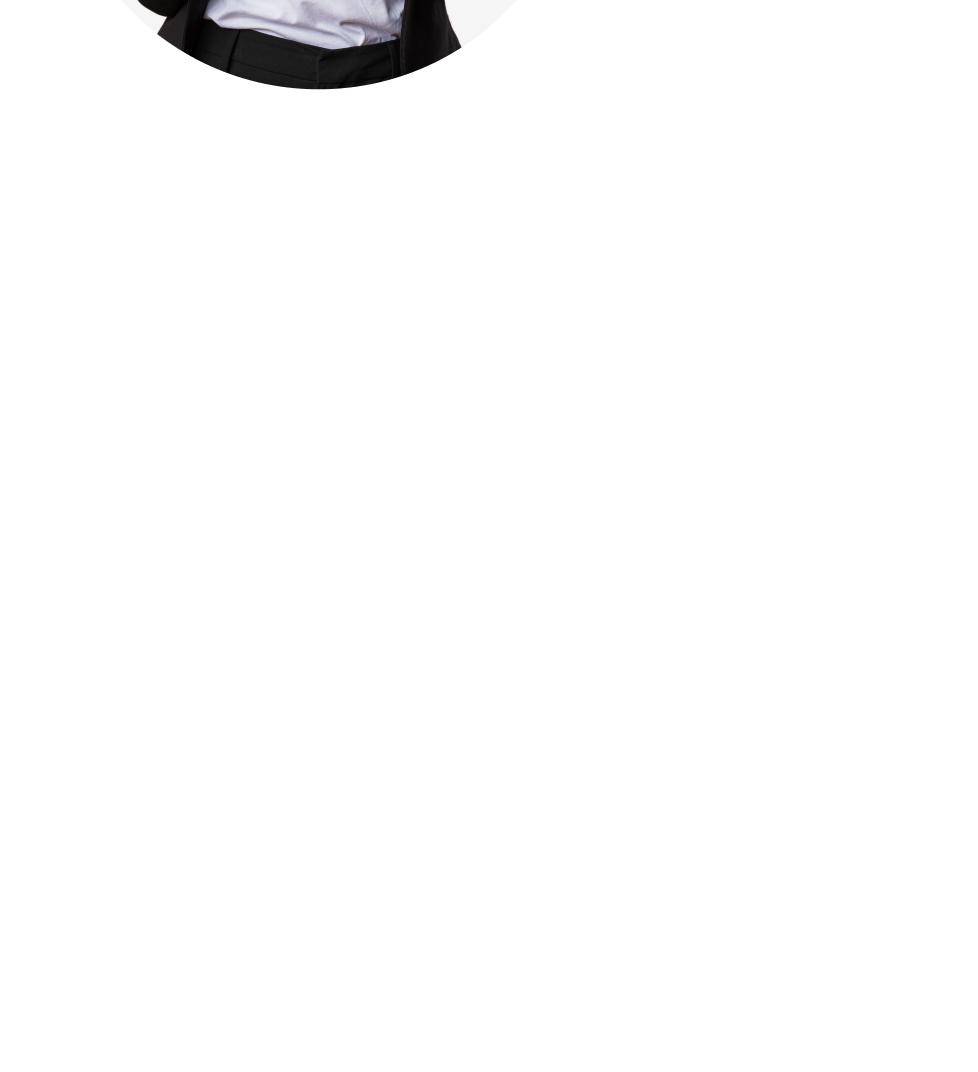
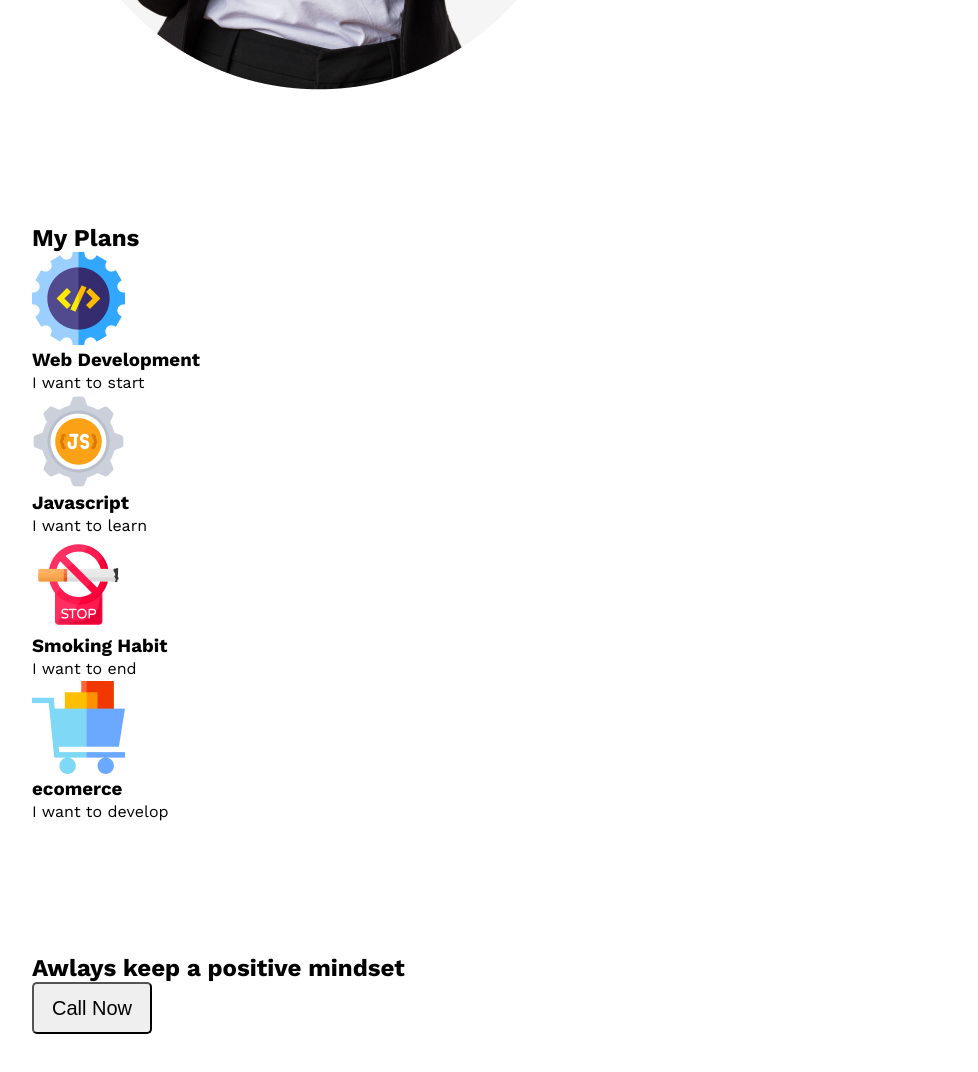
Before and after one commit to Jobayer98/new-year-new-me, a plain HTML site: page index.html in a window 1280 px wide. Shown: the part 1574-2646 px from the top of the page, without its empty margins (118-1096 px from the left). Before the commit the page ends 1798 px from the top, so only its background shows below. Drawn offline with nearby package versions, Linux system fonts and the light colour scheme.

Commit message:
completed motivational section

```diff
--- a/css/styles.css
+++ b/css/styles.css
@@ -56,7 +56,7 @@ p,li {
 }
 
 .btn {
-    font-size: 22px;
+    font-size: 20px;
     font-weight: 600px;
     line-height: 24px;
     text-decoration: none;
@@ -71,9 +71,12 @@ p,li {
 }
 
 /* Style for failure section */
+section {
+    margin: 130px 150px;
+}
+
 .about {
     display: flex;
-    margin: 130px 150px;
     align-items: center;
     justify-content: center;
 
--- a/index.html
+++ b/index.html
@@ -35,6 +35,41 @@
                 </ul>
             </div>
         </section>
+        <!-- My plans section -->
+        <section class="plans">
+            <h2 class="plans-title">My Plans</h2>
+            <div class="plan-items">
+                <div class="item">
+                    <img src="images/icons/web.png" alt="web">
+                    <h3 class="item_title">Web Development</h3>
+                    <p class="item_description">I want to start</p>
+                </div>
+                <div class="item">
+                    <img src="images/icons/js.png" alt="javaScript">
+                    <h3 class="item_title">Javascript</h3>
+                    <p class="item_description">I want to learn</p>
+                </div>
+                <div class="item">
+                    <img src="images/icons/smoke.png" alt="somking">
+                    <h3 class="item_title">Smoking Habit</h3>
+                    <p class="item_description">I want to end</p>
+                </div>
+                <div class="item">
+                    <img src="images/icons/ecom.png" alt="ecommerce">
+                    <h3 class="item_title">ecomerce</h3>
+                    <p class="item_description">I want to develop</p>
+                </div>
+            </div>
+        </section>
+        <!-- Motivational section -->
+        <section class="motivation">
+            <div>
+                <h2 class="motiv-title">
+                    Awlays keep a positive mindset
+                </h2>
+                <button class="btn btn-call">Call Now</button>
+            </div>
+        </section>
     </main>
 </body>
 </html>
```
